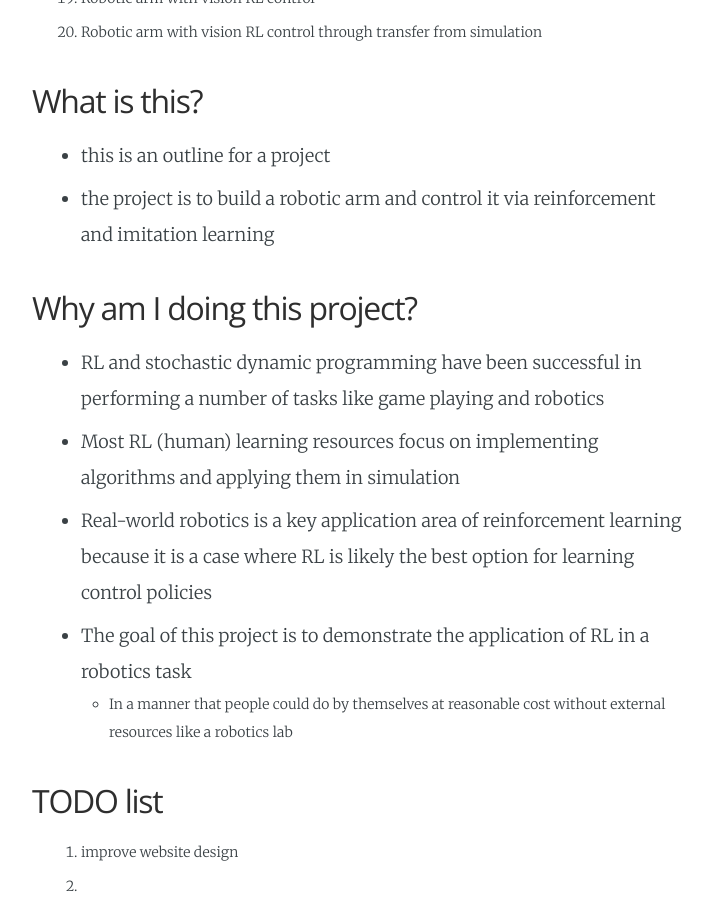
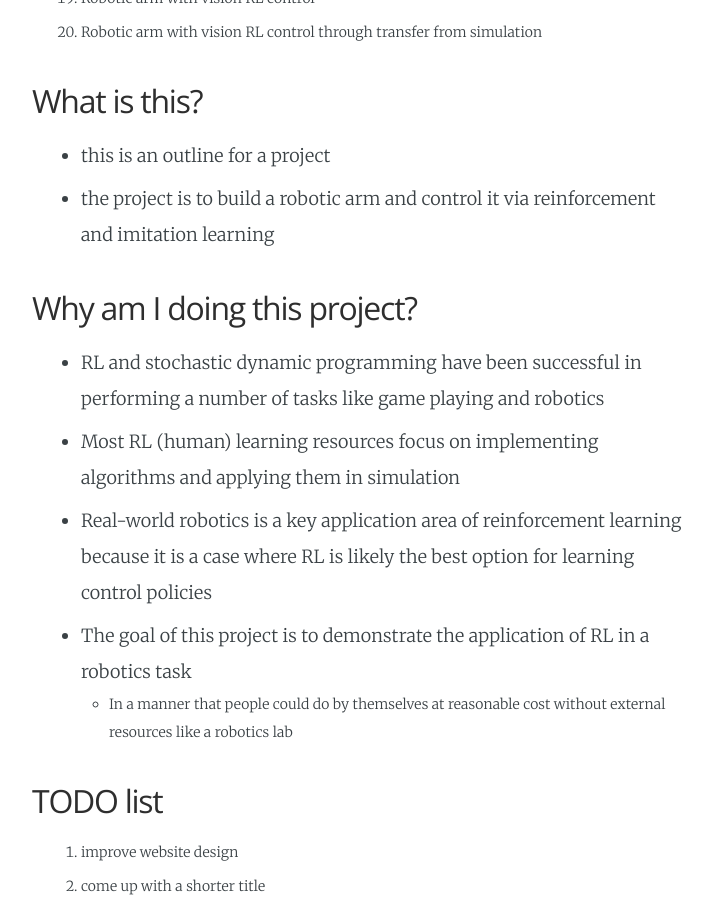
Before and after one commit to wulfebw/legacy.wulfebw.github.io, a Jekyll site: the page built from _posts/2018-02-03-robotics-intro.md, in a window 1280 px wide and 900 px high, scrolled down 1104 px. Shown: the whole window, without its empty margins (283-995 px from the left). Built offline with Jekyll 4.4.1, drawn with Linux system fonts in a browser that asks for light colours; some web fonts are replaced.

Commit message:
finishing todo list

```diff
--- a/_posts/2018-02-03-robotics-intro.md
+++ b/_posts/2018-02-03-robotics-intro.md
@@ -43,4 +43,4 @@ categories: [rl,robotics]
 
 ## TODO list
 1. improve website design
-2.
+2. come up with a shorter title
```
